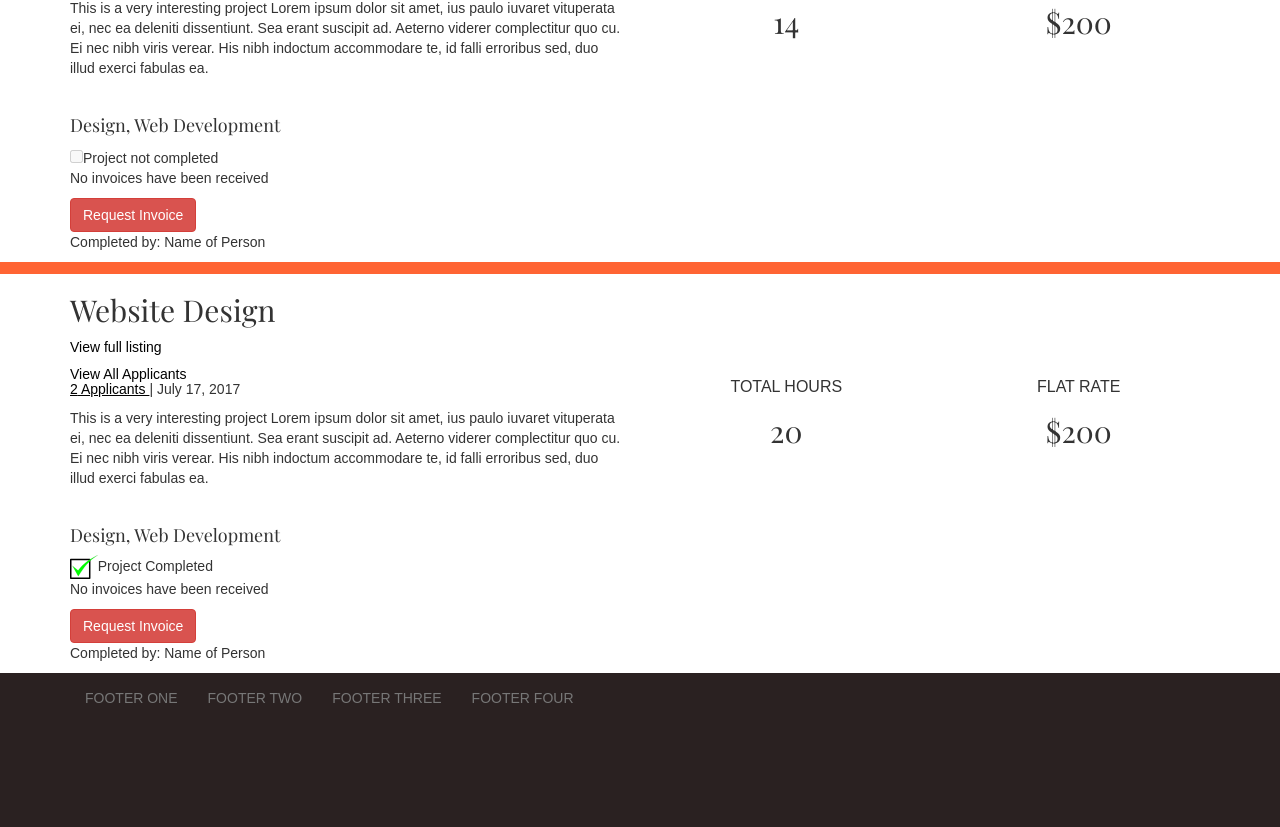
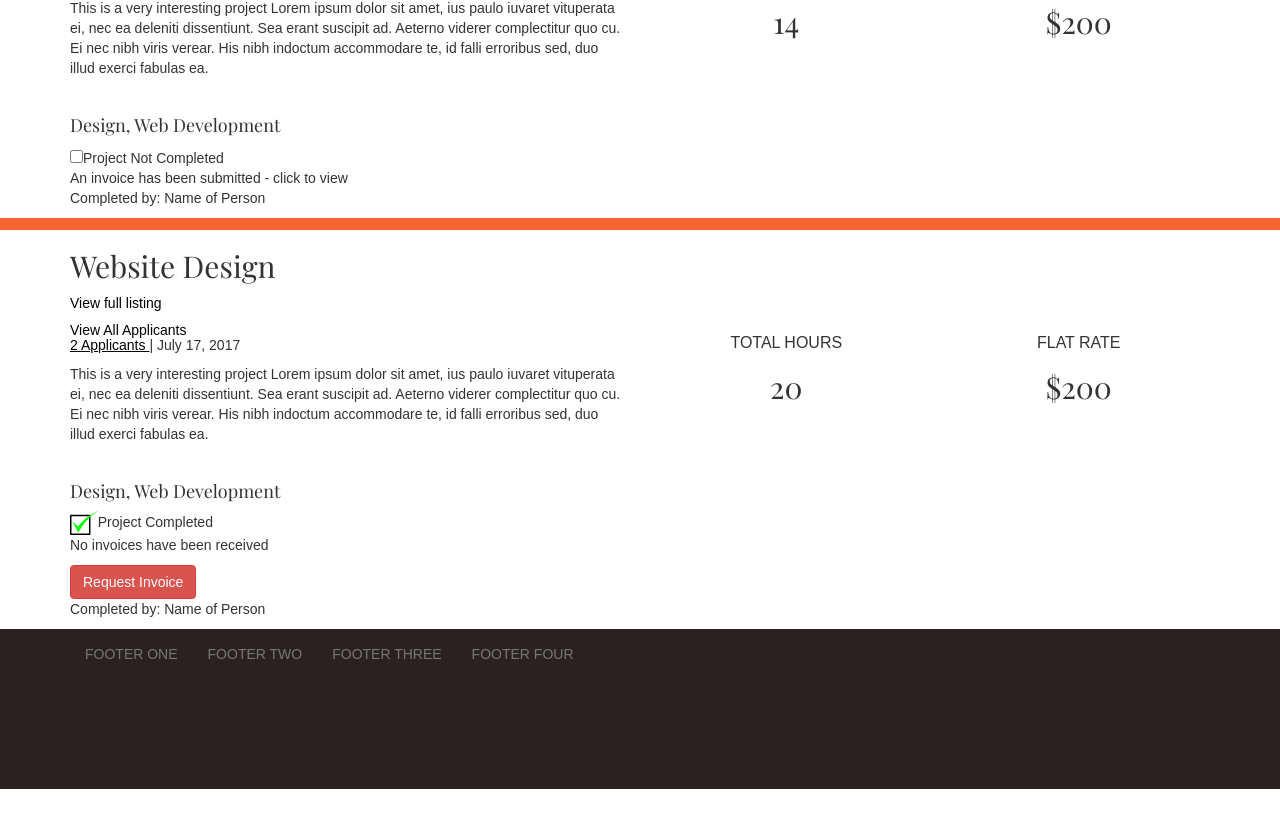
Before and after one commit to lamaya/mockup, a React (Create React App) app in the folder mockup/: page / in a window 1280 px wide. Shown: the part 833-1660 px from the top of the page. After the commit the page ends 1622 px from the top, so only its background shows below. Built offline with nearby package versions, Linux system fonts and the light colour scheme.

Commit message:
adds checkbox function

```diff
--- a/mockup/src/Components/MyProjects.js
+++ b/mockup/src/Components/MyProjects.js
@@ -85,8 +85,7 @@ class Applicants extends Component {
             position: "absolute",
             left: "130%",
             top: "28%",
-}}
-bsStyle="primary" bsSize="small">View Profile</Button>
+          }} bsStyle="primary" bsSize="small">View Profile</Button>
         </p>
       </Thumbnail>
     </Col>
@@ -116,12 +115,28 @@ bsStyle="primary" bsSize="small">View Profile</Button>
   }
 }
 class NotCompleted extends Component {
+  constructor() {
+    super();
+    this.state = {
+      disable: false,
+      status: "Project Not Completed",
+     }
+    this.onCheck = this.onCheck.bind(this)
+  }
+  onCheck() {
+  this.setState({
+    disable: true,
+    status: "Project Completed",
+     });
+}
  render(){
+  var disable = this.state.disable
+  var status = this.state.status
     return (
       <div>
         <div id="">
-          <input type="checkbox" disabled="false"/>
-           Project not completed
+          <input onChange={this.onCheck} type="checkbox" disabled={disable}/>
+           {status}
           </div>
       </div>
      );
--- a/mockup/src/organizations.js
+++ b/mockup/src/organizations.js
@@ -1,7 +1,7 @@
 export default [
   { project_name: "Project Orphans", text: "Serving Orphans and Widows in Uganda", img: 'name_states.png', paid: "Y",
     "projects": [
-      {"title": "Website Development", "applicants": 2, "date": "July 7, 2017", "description": "This is a very interesting project Lorem ipsum dolor sit amet, ius paulo iuvaret vituperata ei, nec ea deleniti dissentiunt. Sea erant suscipit ad. Aeterno viderer complectitur quo cu. Ei nec nibh viris verear. His nibh indoctum accommodare te, id falli erroribus sed, duo illud exerci fabulas ea.", "skills": "Design, Web Development", "hours": "14","rate": "$200", "paid": false, completed:true},
+      {"title": "Website Development", "applicants": 2, "date": "July 7, 2017", "description": "This is a very interesting project Lorem ipsum dolor sit amet, ius paulo iuvaret vituperata ei, nec ea deleniti dissentiunt. Sea erant suscipit ad. Aeterno viderer complectitur quo cu. Ei nec nibh viris verear. His nibh indoctum accommodare te, id falli erroribus sed, duo illud exerci fabulas ea.", "skills": "Design, Web Development", "hours": "14","rate": "$200", "paid": true, completed:true},
       {"title": "Website Design", "applicants": 2, "date": "July 17, 2017", "description": "This is a very interesting project Lorem ipsum dolor sit amet, ius paulo iuvaret vituperata ei, nec ea deleniti dissentiunt. Sea erant suscipit ad. Aeterno viderer complectitur quo cu. Ei nec nibh viris verear. His nibh indoctum accommodare te, id falli erroribus sed, duo illud exerci fabulas ea.", "skills": "Design, Web Development", "hours": "20","rate": "$200", paid: false, completed:false}
     ]
   },
```
